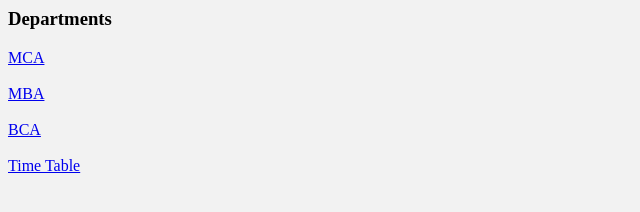
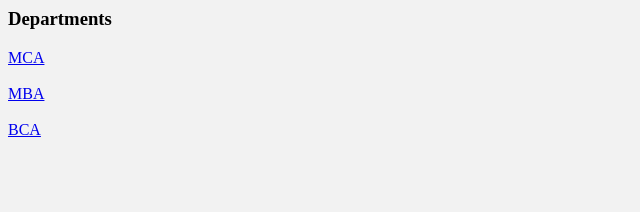
Before and after one commit to suvarnamenta6/lendi-online-book-store, a plain HTML site: page left.html in a window 1280 px wide. Shown: the whole page, without its empty margins (0-640 px from the left). Drawn offline with Linux system fonts and the light colour scheme.

Commit message:
Update left.html

```diff
--- a/left.html
+++ b/left.html
@@ -5,7 +5,6 @@
 <a href="mca.html" target="right">MCA</a><br><br>
 <a href="mba.html" target="right">MBA</a><br><br>
 <a href="bca.html" target="right">BCA</a><br><br>
-  <a href="timetable.html" target="right">Time Table</a>
 
 </body>
 </html>
```
